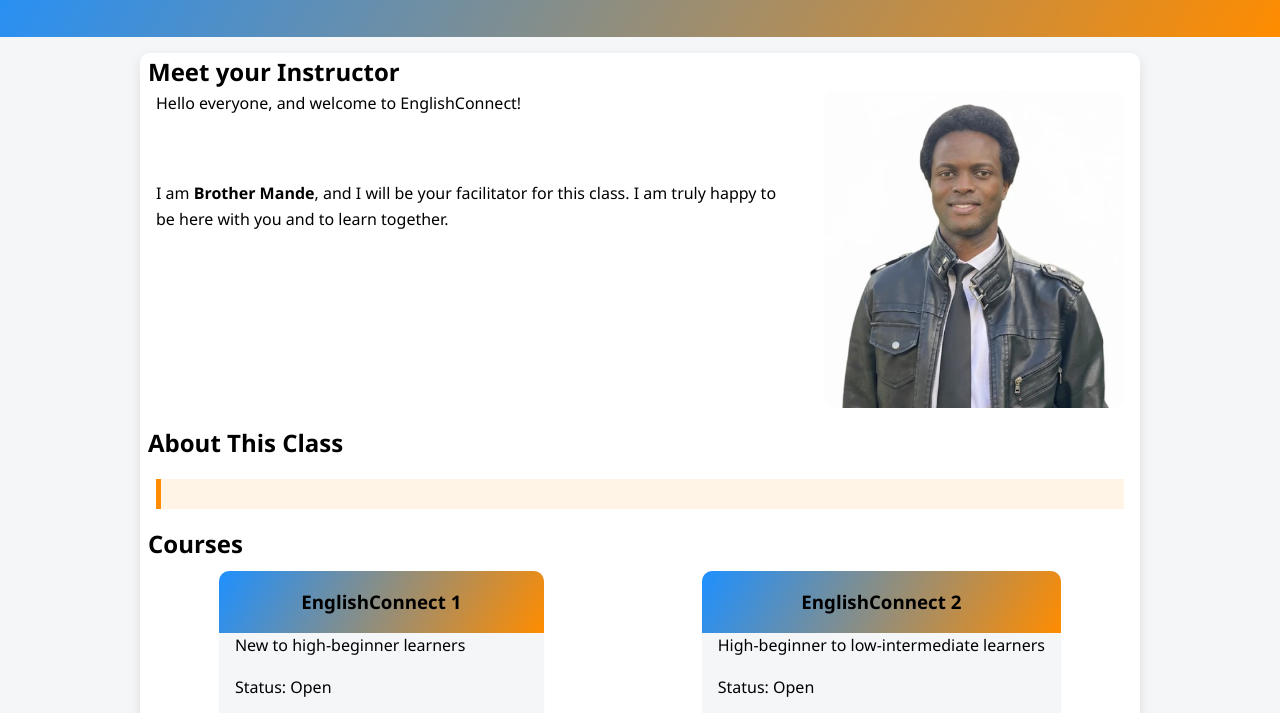
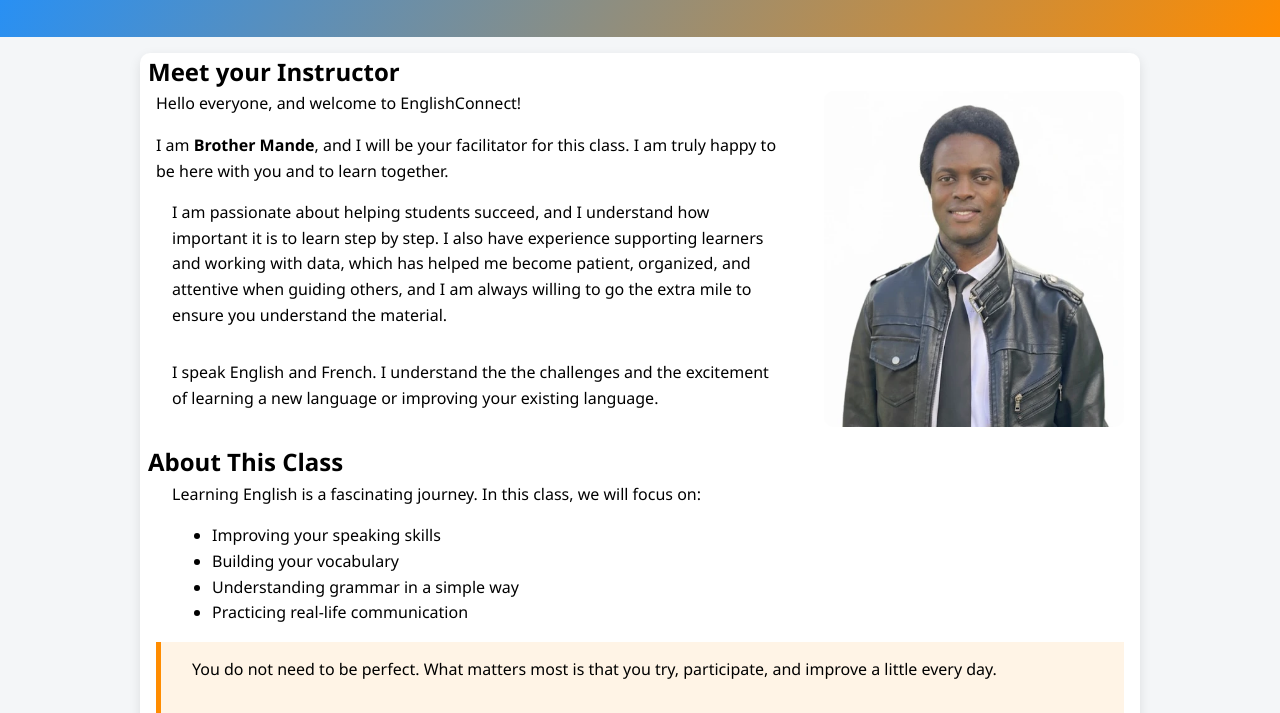
Before and after one commit to planetceles/englishconnect, a plain HTML site: page index.html in a window 1280 px wide. Shown: the part 108-821 px from the top of the page. Drawn offline with Linux system fonts and the light colour scheme.

Commit message:
highlight

```diff
--- a/data/enlgish_description.json
+++ b/data/enlgish_description.json
@@ -2,8 +2,8 @@
     "teacher": [
         {
             "name": "Celestin Mande",
-            "intro": "I have experience teaching students, especially in subjects like Algebra and Geometry, and I understand how important it is to learn step by step. I also have experience supporting learners and working with data, which has helped me become patient, organized, and attentive when guiding others. I am passionate about helping students succeed and am always willing to go the extra mile to ensure you understand the material.",
-            "languages": "I speak English and French. I understand the the challenges and the excitement of learning a new language or improving you existing language.",
+            "intro": "I am passionate about helping students succeed, and I understand how important it is to learn step by step. I also have experience supporting learners and working with data, which has helped me become patient, organized, and attentive when guiding others, and I am always willing to go the extra mile to ensure you understand the material.",
+            "languages": "I speak English and French. I understand the the challenges and the excitement of learning a new language or improving your existing language.",
             "purpose": "Learning English is a fascinating journey. In this class, we will focus on:",
             "goals": [
                 "Improving your speaking skills",
--- a/scripts/english.js
+++ b/scripts/english.js
@@ -1,4 +1,4 @@
-const descUrl = "";
+const descUrl = "https://planetceles.github.io/englishconnect/data/enlgish_description.json";
 const intro = document.querySelector("#intro");
 const languages = document.querySelector("#languages");
 const purposes = document.querySelector("#purpose");
--- a/styles/english.css
+++ b/styles/english.css
@@ -164,6 +164,10 @@
         }
     }
 }
+#goals {
+    /* background-color: red; */
+    padding-left: 3.5rem;
+}
 
 footer {
 
```
